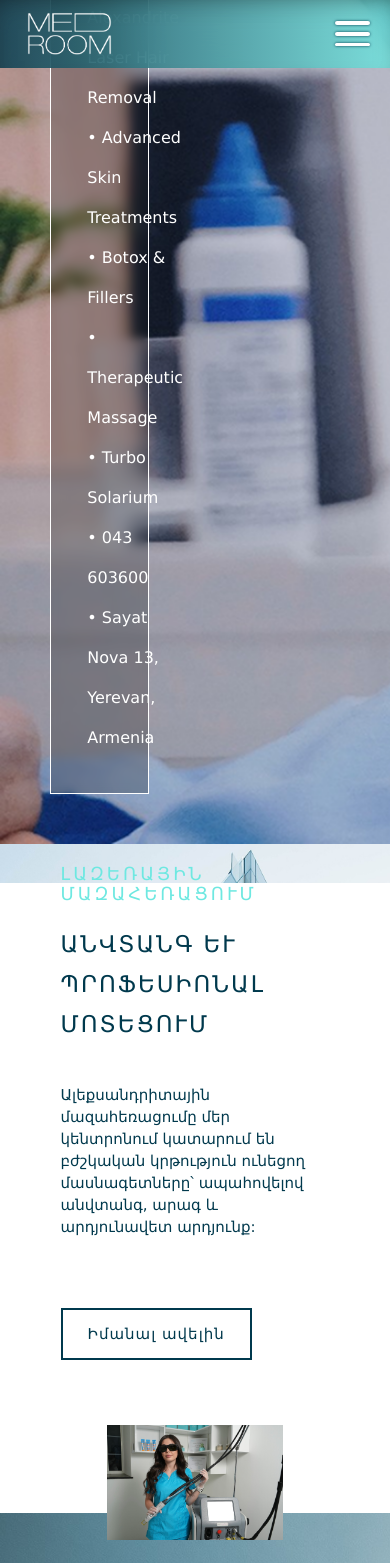
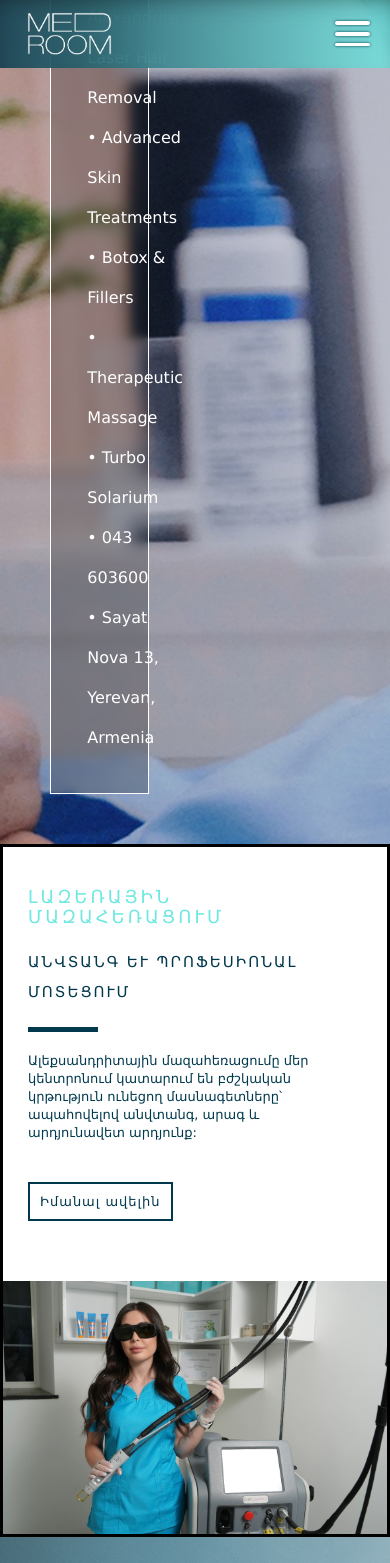
Before and after one commit to hrach347/Medroom-Clinics, a React (Create React App) app in the folder medroom_web/: page / in a window 390 px wide. Shown: the top 1563 px of the page. Built offline with nearby package versions, Linux system fonts and the light colour scheme.

Commit message:
welcomeAbout media finish

```diff
--- a/medroom_web/src/components/CategoryCard/CategoryCard.jsx
+++ b/medroom_web/src/components/CategoryCard/CategoryCard.jsx
@@ -40,9 +40,10 @@ const CategoryCard = ({ data }) => {
           </Link>
         </motion.div>
       </div>
-      <div className={styles.aboutRight}>
-        <img src={data.image} alt="" />
-      </div>
+      <div
+        className={styles.aboutRight}
+        style={{ backgroundImage: `url(${data.image})` }}
+      ></div>
     </div>
   );
 };
--- a/medroom_web/src/components/CategoryCard/style.module.css
+++ b/medroom_web/src/components/CategoryCard/style.module.css
@@ -1,16 +1,16 @@
 .welcomeAbout {
   width: 86%;
-  height: 70vh;
   background: white;
   z-index: 1;
   display: flex;
 }
 
-.welcomeAbout > div {
+.aboutLeft,
+.aboutRight {
   height: 100%;
   display: flex;
   justify-content: center;
-  align-items: start;
+  align-items: center;
 }
 .aboutLeft {
   width: 60%;
@@ -19,11 +19,11 @@
 
 .aboutLeftInformation {
   width: 88%;
-  height: 70%;
   display: flex;
   flex-direction: column;
+  align-items: start;
   padding: 20px;
-  gap: 20px;
+  gap: 30px;
 }
 
 .title {
@@ -62,19 +62,31 @@
   font-size: 15px;
   letter-spacing: 1px;
   color: #00394d;
-  margin-top: 50px;
+  margin-top: 20px;
   cursor: pointer;
 }
 
 .aboutRight {
   width: 40%;
+  height: 70vh;
+  background-position: center;
+  background-size: cover;
+  background-repeat: no-repeat;
   z-index: 1;
 }
 
-.aboutRight > img {
-  width: 100%;
-  height: 100%;
-  object-fit: cover;
+@media screen and (max-width: 3000px) and (min-width: 1400px) {
+  .title {
+    font-size: 23px;
+  }
+
+  .description {
+    font-size: 30px;
+    line-height: 40px;
+  }
+  .aboutRight {
+    height: 60vh;
+  }
 }
 
 @media screen and (max-width: 1200px) {
@@ -83,31 +95,44 @@
   }
   .description {
     font-size: 25px;
-    line-height: 40px;
+    line-height: 30px;
   }
   .aboutLeftInformation span {
     font-size: 14px;
-    line-height: 17px;
+    line-height: 20px;
+  }
+  .aboutLeftInformation button {
+    font-size: 15px;
+    padding: 10px 15px 10px 15px;
+  }
+  .aboutRight {
+    height: 63vh;
   }
 }
 
 @media screen and (max-width: 1025px) {
+  .aboutLeftInformation {
+    gap: 10px;
+    padding: 10px;
+  }
   .title {
-    font-size: 20px;
+    font-size: 16px;
   }
   .description {
-    font-size: 20px;
+    font-size: 19px;
     line-height: 30px;
   }
 
   .aboutLeftInformation span {
-    font-size: 13px;
+    font-size: 12px;
     line-height: 16px;
   }
-  .aboutLeftInformation > button {
-    width: 120px;
-    height: 45px;
+  .aboutLeftInformation button {
     font-size: 13px;
+    padding: 10px;
+  }
+  .aboutRight {
+    height: 30vh;
   }
 }
 
@@ -115,7 +140,6 @@
   .welcomeAbout {
     flex-direction: column;
     justify-content: center;
-    align-items: center;
     gap: 40px;
   }
   .welcomeAbout > div {
@@ -131,23 +155,22 @@
 
   .aboutLeftInformation span {
     font-size: 13px;
-    line-height: 14px;
+    line-height: 15px;
   }
-  .aboutRight > img {
-    width: 50%;
+  .aboutRight {
+    width: 100% !important;
   }
 }
 
 @media screen and (max-width: 480px) {
   .welcomeAbout {
     width: 100%;
+    gap: 50px;
+    padding-bottom: 0;
   }
 
   .aboutLeft {
     width: 100%;
-  }
-  .aboutLeftInformation {
-    height: 80%;
   }
 
   .title {
@@ -155,18 +178,18 @@
     line-height: 20px;
   }
   .description {
-    font-size: 23px;
-    line-height: 40px;
+    font-size: 15px;
+    line-height: 30px;
     letter-spacing: 2px;
+  }
+  .aboutLeftInformation {
+    width: 100%;
+    padding: 10px 25px 10px 25px;
+    gap: 20px;
   }
 
   .aboutLeftInformation span {
-    font-size: 15px;
-    line-height: 22px;
-  }
-
-  .aboutRight {
-    width: 100%;
-    height: 45%;
+    font-size: 13px;
+    line-height: 18px;
   }
 }
--- a/medroom_web/src/ui/AboutPart/style.module.css
+++ b/medroom_web/src/ui/AboutPart/style.module.css
@@ -8,4 +8,19 @@
   background-position: end;
   background-repeat: no-repeat;
   background-size: contain;
+  border: solid;
 }
+
+@media screen and (max-width: 768px) {
+  .welcome {
+    background-size: cover;
+    background-position: center;
+  }
+}
+
+@media screen and (max-width: 480px) {
+  .welcome {
+    background-image: none !important;
+    padding: 0;
+  }
+}
```
